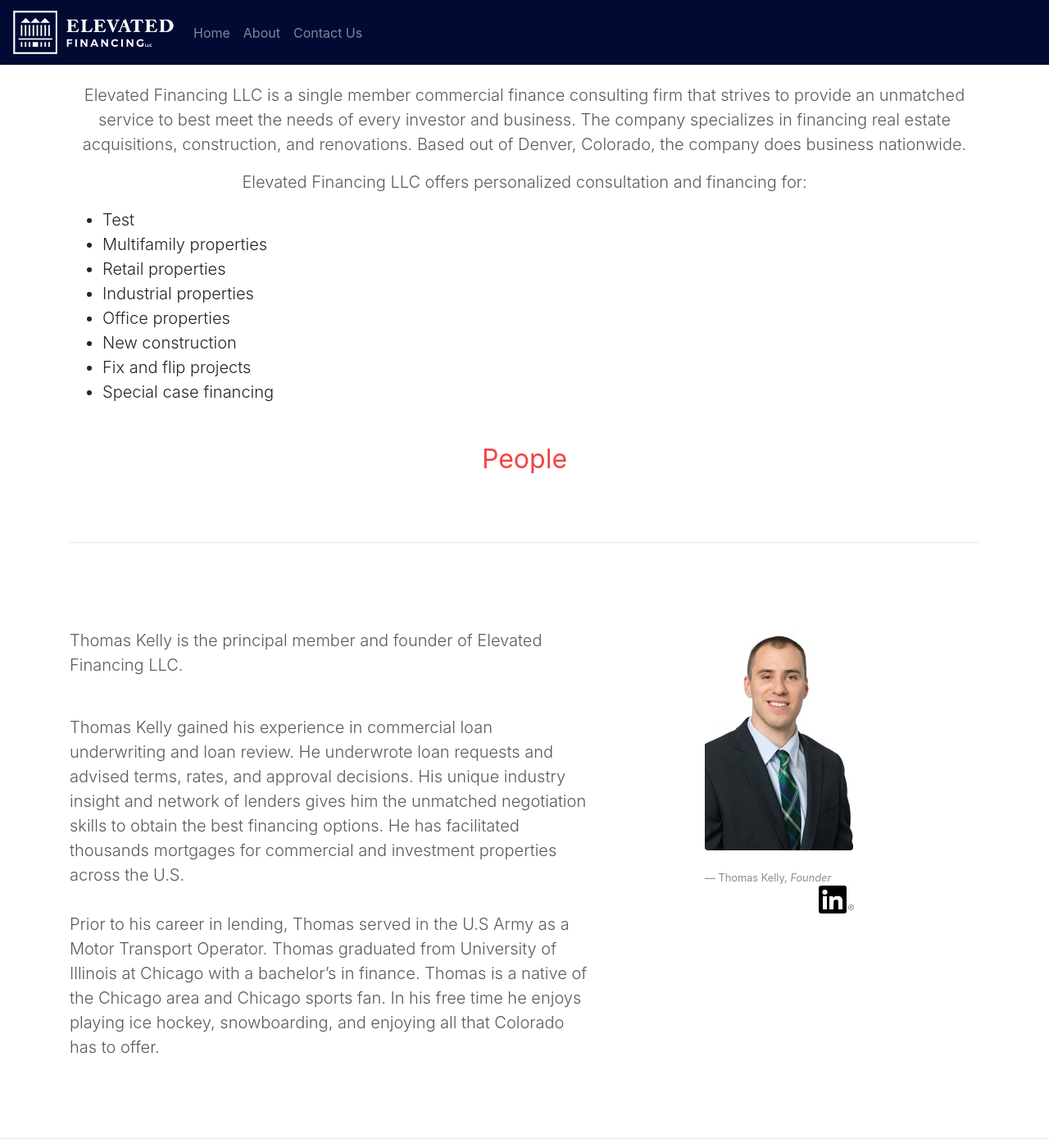
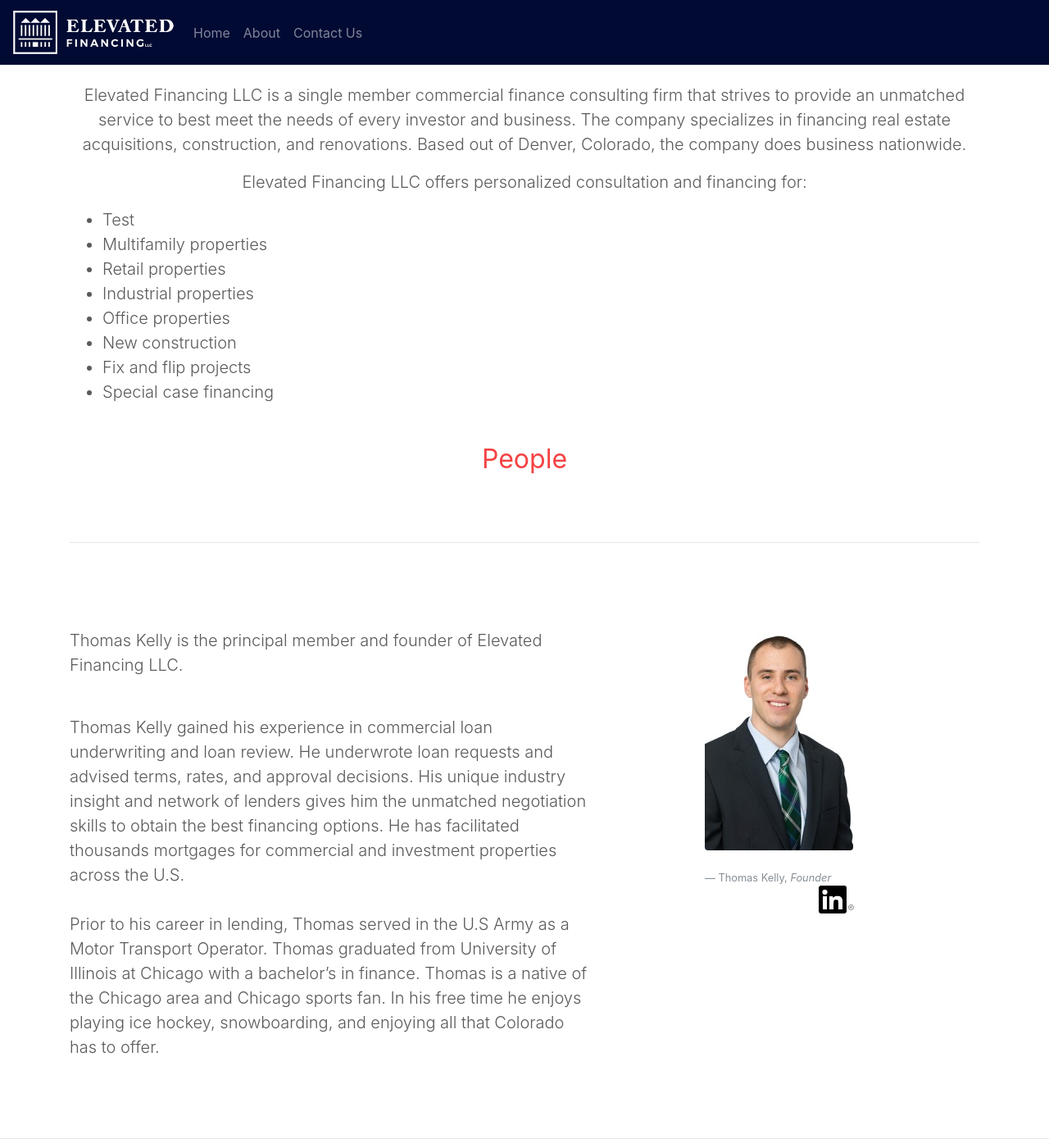
Before and after one commit to ElevatedFinancing1/ElevatedFinancing1.github.io, a Jekyll site: the page built from about.html, in a window 1280 px wide and 1400 px high, scrolled down 212 px. Shown: the whole window at 82% size. Built offline with Jekyll 4.4.1, drawn with Linux system fonts in a browser that asks for light colours; nearby versions of some CDN libraries.

Commit message:
set color in data file

```diff
--- a/_data/colors.yml
+++ b/_data/colors.yml
@@ -5,3 +5,4 @@
 Nav_active_link: "#fff"
 Text_color: "#5a5a5a"
 Heading_color: "#f44242"
+Home_Hero_Heading_color: "#fff"
--- a/assets/css/base.css
+++ b/assets/css/base.css
@@ -132,9 +132,12 @@
 .link:hover{
   color: {{ site.data.colors.Nav_link_hover }};
 }
-p {
+p, ul li, label {
   color: {{ site.data.colors.Text_color }};
 }
-h1, h2, h3, h4, h5, h6 {
+h1, h1 small, h2, h3, h4, h5, h6 {
   color: {{ site.data.colors.Heading_color }};
 }
+.home_hero_title {
+  color: {{ site.data.colors.Home_Hero_Heading_color }};
+}
```
